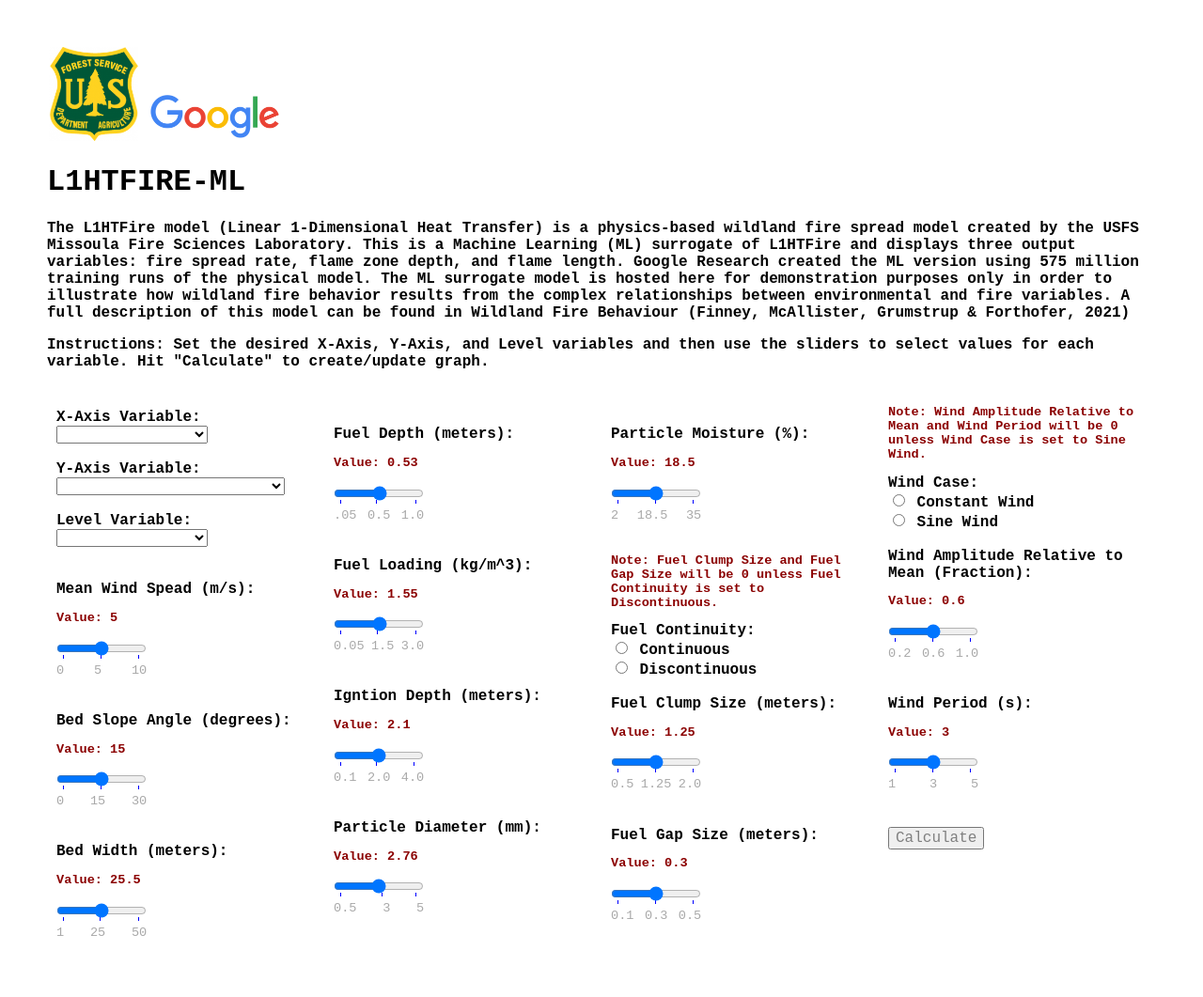
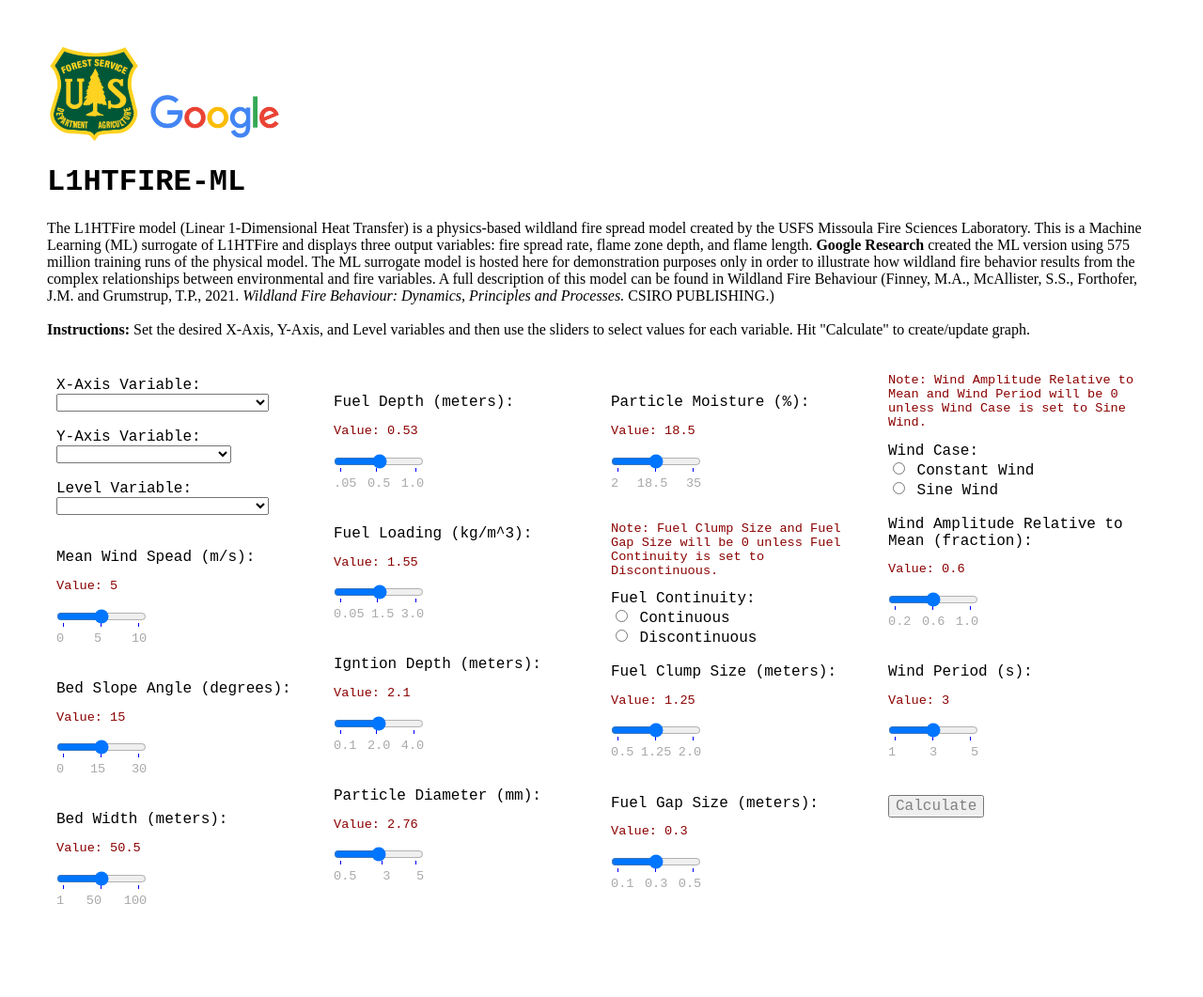
Before and after one commit to firelab/l1htfire-ml-gui, a Flask app: template L1HTFire-ml-python-main/L1HTFire-ml-python-main/templates/base.html in a window 1280 px wide. Shown: the whole page at 94% size. After the commit the page ends 962 px from the top, so only its background shows below. Run offline with Flask 3, Linux system fonts and the light colour scheme; the template is opened without the code that fills it, so the values that code supplies are empty; some libraries are stand-ins or nearby versions.

Commit message:
Update base.html
Update axis labels, intro text

```diff
--- a/L1HTFire-ml-python-main/L1HTFire-ml-python-main/templates/base.html
+++ b/L1HTFire-ml-python-main/L1HTFire-ml-python-main/templates/base.html
@@ -16,8 +16,8 @@
 
 {% block header %}
 	<h1>{% block title %}L1HTFIRE-ML{% endblock %}</h1>
-	<h2>The L1HTFire model (Linear 1-Dimensional Heat Transfer) is a physics-based wildland fire spread model created by the USFS Missoula Fire Sciences Laboratory. This is a Machine Learning (ML) surrogate of L1HTFire and displays three output variables: fire spread rate, flame zone depth, and flame length. Google Research created the ML version using 575 million training runs of the physical model. The ML surrogate model is hosted here for demonstration purposes only in order to illustrate how wildland fire behavior results from the complex relationships between environmental and fire variables. A full description of this model can be found in Wildland Fire Behaviour (Finney, McAllister, Grumstrup & Forthofer, 2021)</h2>
-	<h3>Instructions: Set the desired X-Axis, Y-Axis, and Level variables and then use the sliders to select values for each variable. Hit "Calculate" to create/update graph.
+	<p1>The L1HTFire model (Linear 1-Dimensional Heat Transfer) is a physics-based wildland fire spread model created by the USFS Missoula Fire Sciences Laboratory. This is a Machine Learning (ML) surrogate of L1HTFire and displays three output variables: fire spread rate, flame zone depth, and flame length. <b>Google Research</b> created the ML version using 575 million training runs of the physical model. The ML surrogate model is hosted here for demonstration purposes only in order to illustrate how wildland fire behavior results from the complex relationships between environmental and fire variables. A full description of this model can be found in Wildland Fire Behaviour (Finney, M.A., McAllister, S.S., Forthofer, J.M. and Grumstrup, T.P., 2021. <i>Wildland Fire Behaviour: Dynamics, Principles and Processes.</i> CSIRO PUBLISHING.)</p1><br><br>
+	<p2><b>Instructions: </b>Set the desired X-Axis, Y-Axis, and Level variables and then use the sliders to select values for each variable. Hit "Calculate" to create/update graph.</p2>
 {% endblock %}
 
 <body>
@@ -30,13 +30,7 @@
 	//change color of "Calculate" button after change is made on screen
 	function changeSubmitColor() {
 		let sub_button=document.getElementById("submit");
-		//let sub_button_2=document.getElementById("submit2");
-		//let gray_x=document.getElementById("{{ x_range[0] }}");
-		//let gray_l=document.getElementById("{{ key_labels[10] }}");
-		sub_button.style="color: limegreen";
-		//sub_button_2.style="color: darkgreen";
-		//gray_x.disabled = true;
-		//gray_l.sytle-"color: gray";
+		sub_button.style="background-color: green";
 	}
 </script>
 
@@ -70,10 +64,10 @@
 	];
 
 	const layout = {
-		xaxis: {range: {{ x_range[1:2] }}, title: "{{ x_range[0] }}" },
-		yaxis: {range: {{ y_range[1:2] }}, title: "{{ y_range[0] }}" },
+		xaxis: {range: {{ x_range[1:2] }}, title: "{{ axis_labels[0] }}" },
+		yaxis: {range: {{ y_range[1:2] }}, title: "{{ axis_labels[1] }}" },
 		legend: {
-			title: { text: "{{ key_labels[10] }}" }
+			title: { text: "{{ axis_labels[2] }}" }
 		},
 		title: "Predictions",
 		font: {
@@ -83,7 +77,7 @@
 
 	Plotly.newPlot("GraphWidget", data, layout);
 </script>
-		<form method="post" onclick="changeSubmitColor()">
+		<form method="post" onchange="changeSubmitColor()">
 		<div class="row">
 		<div class="column">
 
@@ -92,18 +86,18 @@
 		<div><br>
 		<label for="xaxis">X-Axis Variable:</label>
 		<select name="xaxis" id="xaxis" required>
-			<option value="bed_slope_angle">Bed Slope Angle</option>
-			<option value="bed_width">Bed Width</option>
-			<option value="fuel_clump_size">Fuel Clump Size</option>
-			<option value="fuel_depth">Fuel Depth</option>
-			<option value="fuel_gap_size">Fuel Gap Size</option>
-			<option value="fuel_loading">Fuel Loading</option>
-			<option value="ignition_depth">Ignition Depth</option>
-			<option value="particle_diameter">Particle Diameter</option>
-			<option value="particle_moisture">Particle Moisture</option>
-			<option value="wind_amplitude_rel_mean">Wind Amplitude</option>
-			<option value="wind_mean">Mean Wind Speed</option>
-			<option value="wind_period">Wind Period</option>
+			<option value="bed_slope_angle">Bed Slope Angle (degrees)</option>
+			<option value="bed_width">Bed Width (m)</option>
+			<option value="fuel_clump_size">Fuel Clump Size (m)</option>
+			<option value="fuel_depth">Fuel Depth (m)</option>
+			<option value="fuel_gap_size">Fuel Gap Size (m)</option>
+			<option value="fuel_loading">Fuel Loading (kg/m^3)</option>
+			<option value="ignition_depth">Ignition Depth (m)</option>
+			<option value="particle_diameter">Particle Diameter (mm)</option>
+			<option value="particle_moisture">Particle Moisture (%)</option>
+			<option value="wind_amplitude_rel_mean">Wind Amplitude (fraction)</option>
+			<option value="wind_mean">Mean Wind Speed (m/s)</option>
+			<option value="wind_period">Wind Period (s)</option>
 		</select><br><br>
 
 		<script>
@@ -116,9 +110,9 @@
 		<div>
 		<label for="yaxis">Y-Axis Variable:</label>
 		<select name="yaxis" id="yaxis" required>
-			<option value="spread_rate">Spread Rate (meters/minute)</option>
-			<option value="flame_zone_depth">Flame Zone Depth (meters)</option>
-			<option value="flame_length">Flame Length (meters)</option>
+			<option value="spread_rate">Spread Rate (m/min)</option>
+			<option value="flame_zone_depth">Flame Zone Depth (m)</option>
+			<option value="flame_length">Flame Length (m)</option>
 		</select><br><br>
 
 		<script>
@@ -131,18 +125,18 @@
 		<div>
 		<label for="levelv">Level Variable:</label>
 		<select name="levelv" id="levelv" required>
-			<option value="bed_slope_angle">Bed Slope Angle</option>
-			<option value="bed_width">Bed Width</option>
-			<option value="fuel_clump_size">Fuel Clump Size</option>
-			<option value="fuel_depth">Fuel Depth</option>
-			<option value="fuel_gap_size">Fuel Gap Size</option>
-			<option value="fuel_loading">Fuel Loading</option>
-			<option value="ignition_depth">Ignition Depth</option>
-			<option value="particle_diameter">Particle Diameter</option>
-			<option value="particle_moisture">Particle Moisture</option>
-			<option value="wind_amplitude_rel_mean">Wind Amplitude</option>
-			<option value="wind_mean">Mean Wind Speed</option>
-			<option value="wind_period">Wind Period</option>
+			<option value="bed_slope_angle">Bed Slope Angle (degrees)</option>
+			<option value="bed_width">Bed Width (m)</option>
+			<option value="fuel_clump_size">Fuel Clump Size (m)</option>
+			<option value="fuel_depth">Fuel Depth (m)</option>
+			<option value="fuel_gap_size">Fuel Gap Size (m)</option>
+			<option value="fuel_loading">Fuel Loading (kg/m^3)</option>
+			<option value="ignition_depth">Ignition Depth (m)</option>
+			<option value="particle_diameter">Particle Diameter (mm)</option>
+			<option value="particle_moisture">Particle Moisture (%)</option>
+			<option value="wind_amplitude_rel_mean">Wind Amplitude (fraction)</option>
+			<option value="wind_mean">Mean Wind Speed (m/s)</option>
+			<option value="wind_period">Wind Period (s)</option>
 		</select><br><br>
 
 		<script>
@@ -201,7 +195,7 @@
 		<div><br><br>
 		<label for="bw">Bed Width (meters):</label><br>
 		<p>Value: <output id="bw_out"></output></p>
-		<input type="range" name="bw" id="bw" min="1" max="50" step="0.5" value="{{ point_list[1] }}" list="bw_markers">
+		<input type="range" name="bw" id="bw" min="1" max="100" step="0.5" value="{{ point_list[1] }}" list="bw_markers">
 
 		<script>
 			//displays selected value on gui
@@ -215,8 +209,8 @@
 
 		<datalist id="bw_markers">
 			<option value="1" label="1"></option>
-			<option value="25" label="25"></option>
 			<option value="50" label="50"></option>
+			<option value="100" label="100"></option>
 		</datalist>
 		</div>
 	</div>
@@ -428,7 +422,7 @@
 
 		<!Wind Amplitude rel to mean>
 		<div>
-		<label for="wa">Wind Amplitude Relative to Mean (Fraction):</label><br>
+		<label for="wa">Wind Amplitude Relative to Mean (fraction):</label><br>
 		<p>Value: <output id="wa_out"></output></p>
 		<input type="range" name="wa" id="wa" min="0.2" max="1" step="0.01" value="{{ point_list[9] }}" list="wa_markers">
 
```
